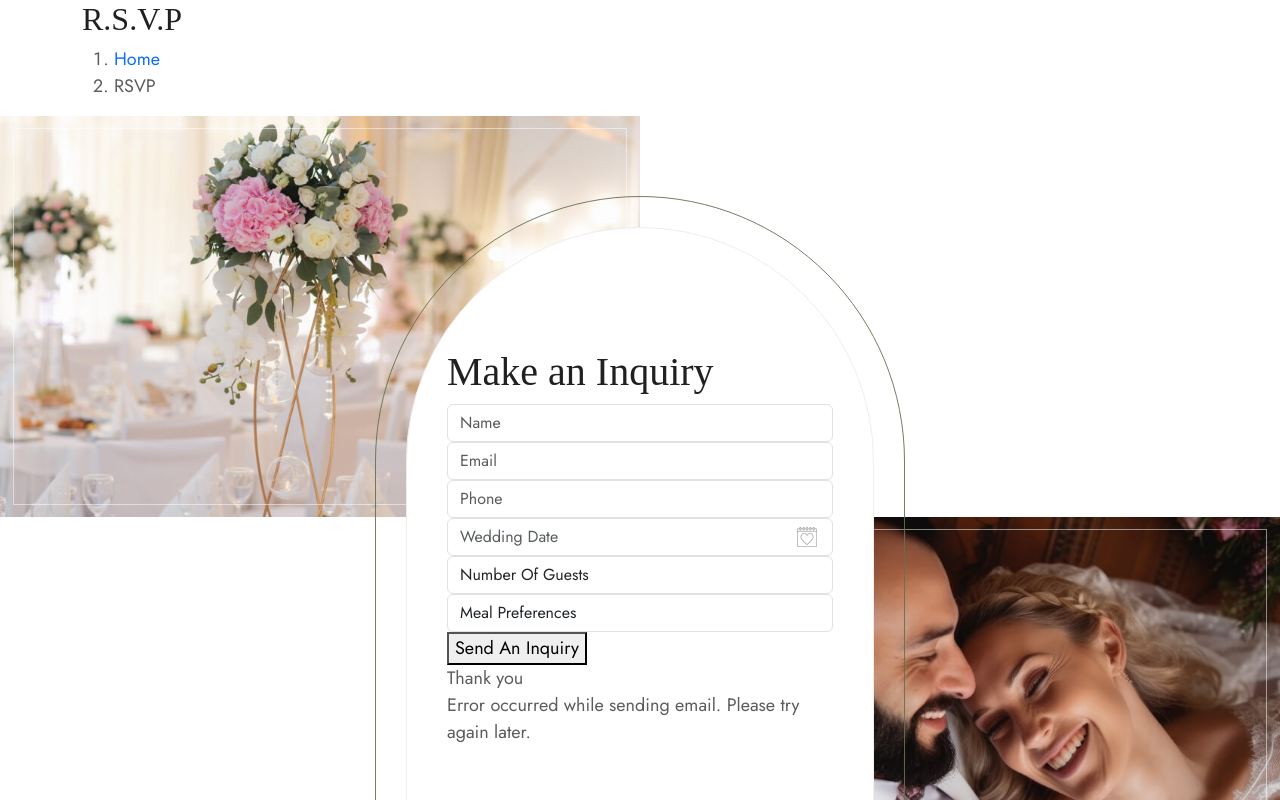
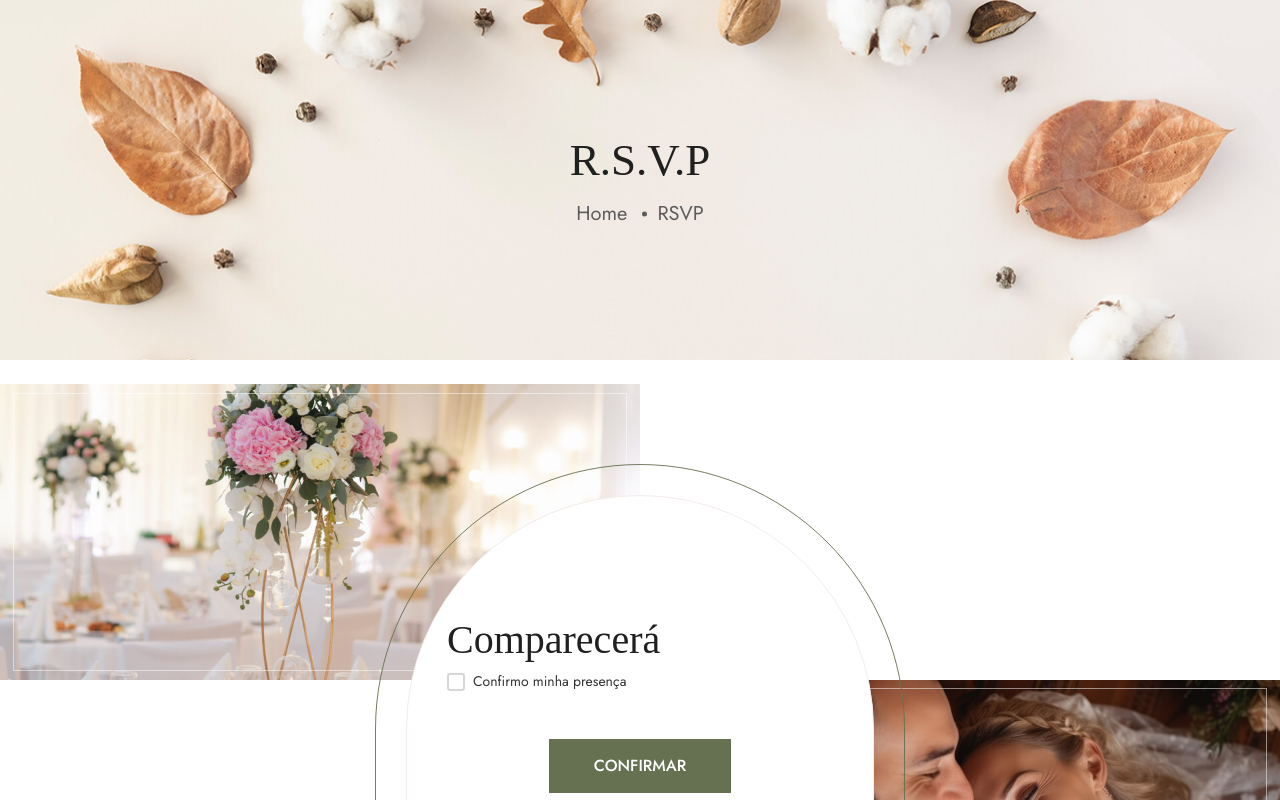
Before and after one commit to kevynsax/casamento-loren-kevyn-front, an Angular app: page /confirmacao in a window 1280 px wide. Shown: the top 800 px of the page. Built offline with nearby package versions, Linux system fonts and the light colour scheme; a web font is replaced by a local one.

Commit message:
Formatacao do scss da confirmacao

```diff
--- a/src/app/confirmacao/confirmacao.html
+++ b/src/app/confirmacao/confirmacao.html
@@ -1,5 +1,4 @@
-        <!-- end of header -->
-        <!-- start wpo-page-title -->
+
         <section class="wpo-page-title">
             <div class="container">
                 <div class="row">
@@ -12,11 +11,10 @@
                             </ol>
                         </div>
                     </div>
-                </div> <!-- end row -->
-            </div> <!-- end container -->
+                </div>
+            </div>
         </section>
-        <!-- end page-title -->
-        <!-- start of wpo-contact-section -->
+
         <section class="wpo-contact-section-s6 section-padding" id="rsvp">
             <div class="container">
                 <div class="row justify-content-center">
@@ -25,54 +23,14 @@
                             <div class="wpo-contact-section-inner">
                                 <div class="wpo-contact-form-area">
                                     <div class="wpo-section-title">
-                                        <h2>Make an Inquiry</h2>
+                                        <h2>Comparecerá</h2>
                                     </div>
                                     <form method="post" class="contact-validation-active" id="contact-form-main">
-                                        <div>
-                                            <input type="text" class="form-control" name="name" id="name"
-                                                placeholder="Name">
-                                        </div>
-                                        <div>
-                                            <input type="email" class="form-control" name="email" id="email"
-                                                placeholder="Email">
-                                        </div>
-                                        <div>
-                                            <input type="text" class="form-control" name="phone" id="phone"
-                                                placeholder="Phone">
-                                        </div>
-                                        <div class="date">
-                                            <input class="form-control" name="date" autocomplete="off" type="text"
-                                                id="datepicker" placeholder="Wedding Date">
-                                        </div>
-                                        <div>
-                                            <select name="guest" class="form-control">
-                                                <option disabled="disabled" selected>Number Of Guests</option>
-                                                <option>01</option>
-                                                <option>02</option>
-                                                <option>03</option>
-                                                <option>04</option>
-                                                <option>05</option>
-                                            </select>
-                                        </div>
-                                        <div>
-                                            <select name="meal" class="form-control last">
-                                                <option disabled="disabled" selected>Meal Preferences</option>
-                                                <option>Chicken Soup</option>
-                                                <option>Motton Kabab</option>
-                                                <option>Chicken BBQ</option>
-                                                <option>Mix Salad</option>
-                                                <option>Beef Ribs </option>
-                                            </select>
-                                        </div>
+                                        <app-checkbox [(ngModel)]="aceitou"  name="confirmacao" label="Confirmo minha presença" required></app-checkbox>
                                         <div class="submit-area">
-                                            <button type="submit" class="theme-btn">Send An Inquiry</button>
+                                            <button type="submit" class="theme-btn">Confirmar</button>
                                             <div id="c-loader">
                                                 <i class="ti-reload"></i>
-                                            </div>
-                                        </div>
-                                        <div class="clearfix error-handling-messages">
-                                            <div id="success">Thank you</div>
-                                            <div id="error"> Error occurred while sending email. Please try again later.
                                             </div>
                                         </div>
                                     </form>
--- a/src/app/confirmacao/confirmacao.scss
+++ b/src/app/confirmacao/confirmacao.scss
@@ -54,6 +54,40 @@
         }
       }
 
+      .submit-area {
+          text-align: center;
+          width: 100%;
+          margin-bottom: 10px;
+          margin-left: 0;
+          				margin-top: 40px;
+				text-align: center;
+
+          			@include media-query(767px) {
+				margin-bottom: 0;
+			}
+				.theme-btn {
+          	background: $theme-primary-color;
+	color: $white;
+	display: inline-block;
+	font-weight: 500;
+	padding: 15px 45px;
+	border: 0;
+	text-transform: uppercase;
+	z-index: 1;
+	position: relative;
+	font-size: 18px;
+	font-size: calc-rem-value(18);
+	transition: all .3s;
+          				border-radius: 0px;
+				font-family: $base-font;
+				font-size: 16px;
+					background: $theme-primary-color;
+
+				&:after {
+					border-radius: 0px;
+				}
+				}
+			}
       .wpo-section-title {
         h2 {
           font-size: 40px;
@@ -108,3 +142,99 @@
     bottom: 0;
   }
 }
+
+// wpo-page-title
+
+.wpo-page-title {
+	background: url(/assets/images/page-title.jpg) no-repeat center top / cover;
+	min-height: 360px;
+	margin-bottom: 24px;
+	position: relative;
+	display: flex;
+	justify-content: center;
+	flex-direction: column;
+	z-index: 1;
+
+	@media(max-width: 767px) {
+		min-height: 250px;
+	}
+
+	.wpo-breadcumb-wrap {
+		text-align: center;
+
+		h2 {
+			font-weight: 400;
+			font-size: 45px;
+			line-height: 57px;
+			color: $dark-gray;
+			margin-bottom: 10px;
+
+			@media(max-width: 767px) {
+				font-size: 30px;
+				line-height: 55px;
+				margin-bottom: 10px;
+			}
+		}
+
+		ol {
+			padding-left: 0;
+			margin-bottom: 0;
+
+			li {
+				display: inline-block;
+				padding: 0px 15px;
+				color: $text-color;
+				position: relative;
+				font-size: 20px;
+
+				@media(max-width:767px) {
+					font-size: 18px;
+				}
+				@media(max-width:575px) {
+					font-size: 16px;
+			  		padding: 0 10px;
+				}
+
+				&:after {
+					content: "";
+					position: absolute;
+					right: -5px;
+					top: 50%;
+					transform: translateY(-50%);
+					width: 5px;
+					height: 5px;
+					background: $text-color;
+					border-radius: 50%;
+				}
+
+				&:last-child {
+					span {
+						color: #cbd4fd;
+					}
+
+					&:after {
+						display: none;
+					}
+				}
+
+				a {
+					color: $text-color;
+					font-size: 20px;
+					transition: all .3s;
+
+					@media(max-width:767px) {
+						font-size: 18px;
+					}
+
+					@media(max-width:575px) {
+						font-size: 16px;
+					}
+
+					&:hover {
+						color: $theme-primary-color;
+					}
+				}
+			}
+		}
+	}
+}
--- a/src/app/confirmacao/confirmacao.ts
+++ b/src/app/confirmacao/confirmacao.ts
@@ -1,11 +1,14 @@
 import { Component } from '@angular/core';
+import { Checkbox } from "../utils/checkbox/checkbox";
+import { FormsModule } from '@angular/forms';
 
 @Component({
   selector: 'app-confirmacao',
-  imports: [],
+  imports: [FormsModule, Checkbox],
   templateUrl: './confirmacao.html',
   styleUrl: './confirmacao.scss'
 })
 export class Confirmacao {
+  aceitou: boolean = false;
 
 }
--- /dev/null
+++ b/src/app/utils/checkbox/checkbox.html
@@ -0,0 +1,14 @@
+<div class="checkbox-container">
+  <label [for]="id" class="checkbox-wrapper" [class.disabled]="disabled" (click)="onCheckboxChange($event)">
+    <input
+      type="checkbox"
+      [id]="id"
+      [checked]="checked"
+      [disabled]="disabled"
+      class="checkbox-input">
+    <span class="checkbox-custom"></span>
+    @if (label) {
+      <span class="checkbox-label">{{ label }}</span>
+    }
+  </label>
+</div>
--- /dev/null
+++ b/src/app/utils/checkbox/checkbox.scss
@@ -0,0 +1,83 @@
+@use "../../../variables.scss" as *;
+
+.checkbox-container {
+  display: inline-block;
+  margin: 0;
+}
+
+.checkbox-wrapper {
+  display: flex;
+  align-items: center;
+  cursor: pointer;
+  user-select: none;
+  gap: 8px;
+
+  &.disabled {
+    cursor: not-allowed;
+    opacity: 0.6;
+  }
+}
+
+.checkbox-input {
+  position: absolute;
+  opacity: 0;
+  cursor: pointer;
+
+  &:checked + .checkbox-custom {
+    background-color: $theme-primary-color;
+    border-color: $theme-primary-color;
+
+    &::after {
+      display: block;
+    }
+  }
+
+  &:focus + .checkbox-custom {
+    outline: 2px solid $theme-primary-color;
+    outline-offset: 2px;
+  }
+
+  &:disabled + .checkbox-custom {
+    background-color: #f5f5f5;
+    border-color: #d6d6d6;
+    cursor: not-allowed;
+  }
+}
+
+.checkbox-custom {
+  position: relative;
+  width: 18px;
+  height: 18px;
+  background-color: white;
+  border: 2px solid #d6d6d6;
+  border-radius: 3px;
+  transition: all 0.2s ease;
+  flex-shrink: 0;
+
+  &::after {
+    content: '';
+    position: absolute;
+    display: none;
+    left: 5px;
+    top: 2px;
+    width: 6px;
+    height: 10px;
+    border: solid white;
+    border-width: 0 2px 2px 0;
+    transform: rotate(45deg);
+  }
+
+  &:hover {
+    border-color: #007bff;
+  }
+}
+
+.checkbox-label {
+  font-size: 14px;
+  line-height: 1.4;
+  color: #333;
+
+  .checkbox-wrapper.disabled & {
+    color: #999;
+  }
+}
--- /dev/null
+++ b/src/app/utils/checkbox/checkbox.ts
@@ -0,0 +1,59 @@
+import { Component, Input, Output, EventEmitter, forwardRef } from '@angular/core';
+import { ControlValueAccessor, NG_VALUE_ACCESSOR } from '@angular/forms';
+
+@Component({
+  selector: 'app-checkbox',
+  imports: [],
+  templateUrl: './checkbox.html',
+  styleUrl: './checkbox.scss',
+  providers: [
+    {
+      provide: NG_VALUE_ACCESSOR,
+      useExisting: forwardRef(() => Checkbox),
+      multi: true
+    }
+  ]
+})
+export class Checkbox implements ControlValueAccessor {
+  @Input() label: string = '';
+  @Input() disabled: boolean = false;
+  @Input() id: string = '';
+
+  @Output() checkChange = new EventEmitter<boolean>();
+
+  private _checked: boolean = false;
+
+  get checked(): boolean {
+    return this._checked;
+  }
+
+  set checked(value: boolean) {
+    this._checked = value;
+    this.onChange(value);
+    this.checkChange.emit(value);
+  }
+
+  private onChange = (value: boolean) => {};
+  private onTouched = () => {};
+
+  writeValue(value: boolean): void {
+    this._checked = value;
+  }
+
+  registerOnChange(fn: (value: boolean) => void): void {
+    this.onChange = fn;
+  }
+
+  registerOnTouched(fn: () => void): void {
+    this.onTouched = fn;
+  }
+
+  setDisabledState(isDisabled: boolean): void {
+    this.disabled = isDisabled;
+  }
+
+  onCheckboxChange(event: Event): void {
+    this.checked = !this.checked;
+    this.onTouched();
+  }
+}
```
Also changed, not shown: src/assets/images/page-title.jpg (added).
